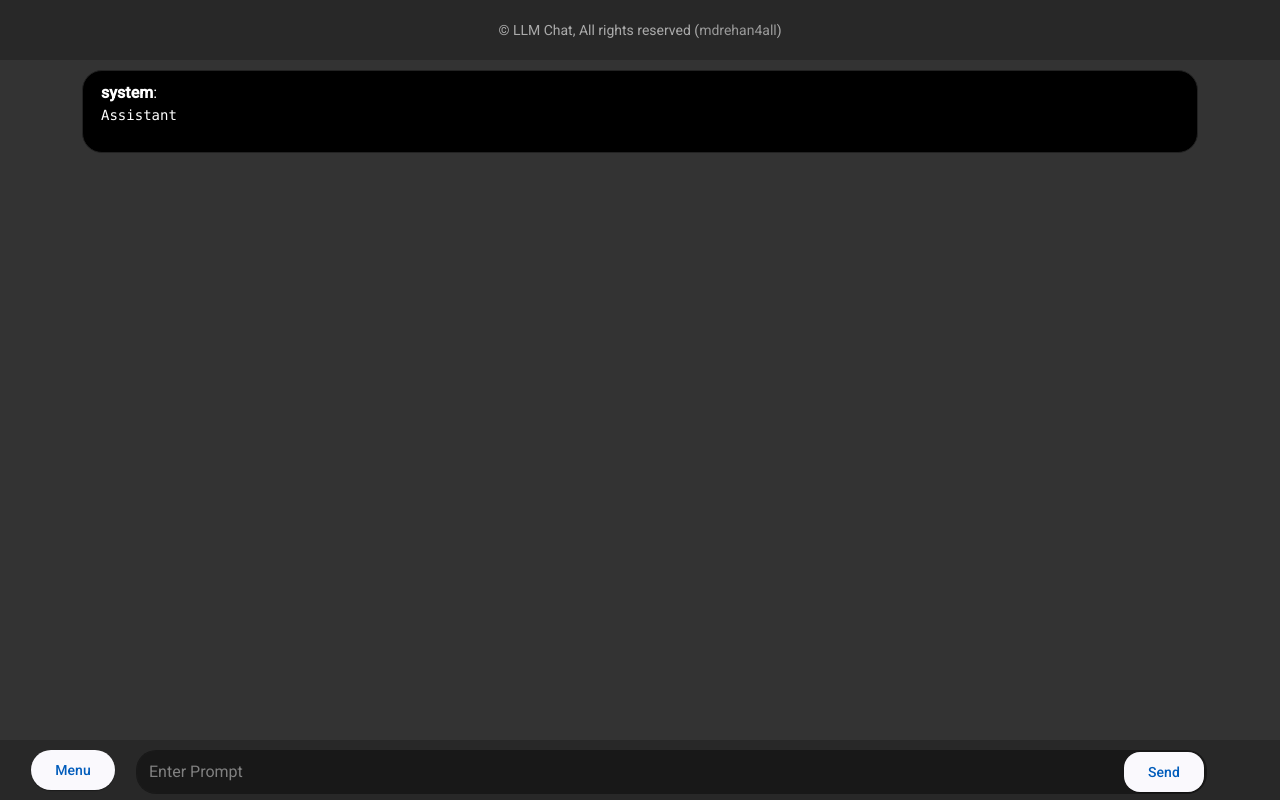
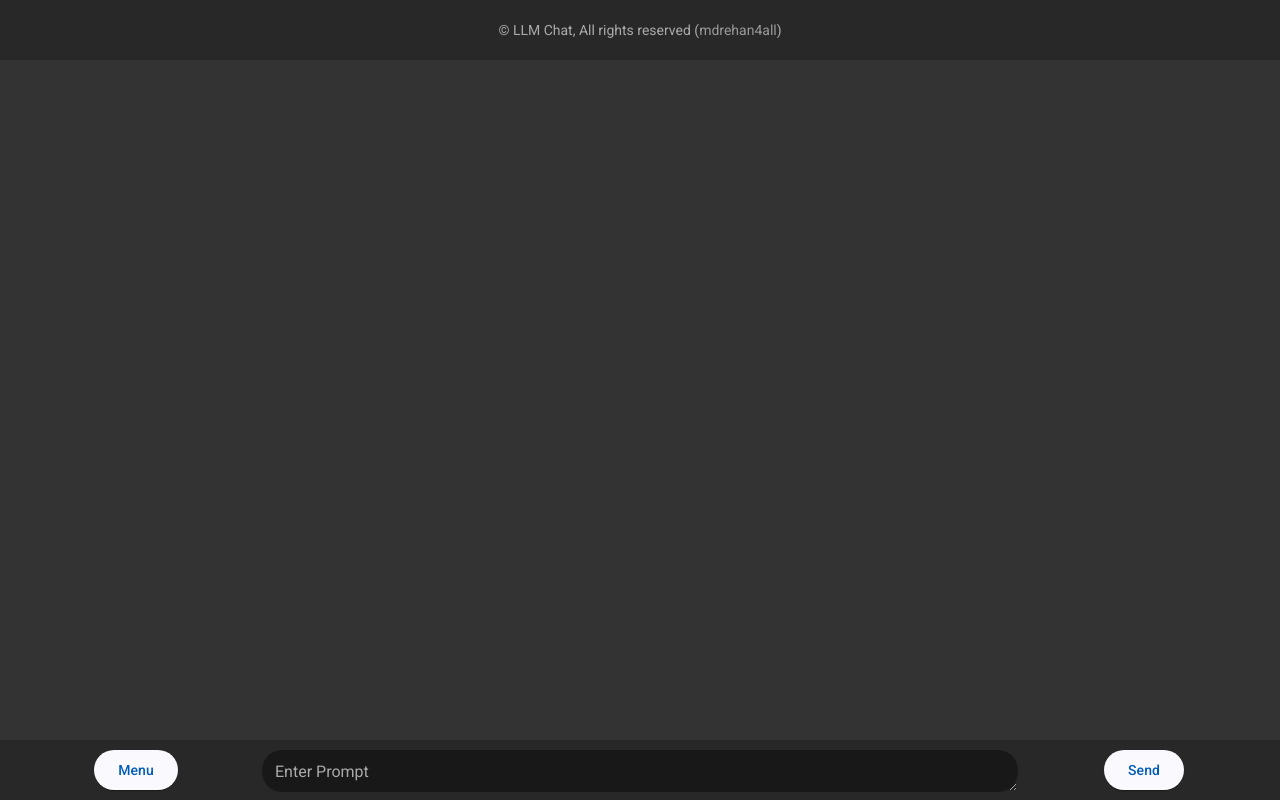
Before and after one commit to mdrehan4all/llm-chatui, an Angular app: page / in a window 1280 px wide. Built offline with nearby package versions, Linux system fonts and the light colour scheme.

Commit message:
ui and system message updated

```diff
--- a/src/app/chatui/chatui.component.html
+++ b/src/app/chatui/chatui.component.html
@@ -2,14 +2,14 @@
     <small style="color:#aaaaaa;margin-top: 10px;">&copy; LLM Chat, All rights reserved (<a style="text-decoration: none;color:#999" href="https://github.com/mdrehan4all">mdrehan4all</a>)</small>
 </div>
 
-<div class="chat-area">
+<div class="chat-area" #chatarea>
     <div class="container">
         <div class="row">
             <div class="col-md-12">
                 <div *ngFor="let d of message; index as i">
-                    <div style="background-color: #000000;border:1px solid #222;color:#ffffff;padding:10px;padding-left:18px;padding-right:18px;border-radius: 20px;display:block;margin-bottom: 5px;">
+                    <div *ngIf="d.role != 'system'" style="background-color: #000000;border:1px solid #222;color:#ffffff;padding:10px;padding-left:18px;padding-right:18px;border-radius: 20px;display:block;margin-bottom: 5px;">
                         <strong>{{ d.role }}</strong>:
-                        <span><pre>{{ d.content }}</pre></span>
+                        <span><p [innerHTML]="d.content"></p></span>
                     </div>
                 </div>
             </div>
@@ -17,9 +17,8 @@
     </div>
 </div>
 <div class="input-area">
-
     <div style="display: flex;flex-wrap: nowrap;">
-        <div style="flex-basis: 10%;">
+        <div style="flex-basis: 20%;">
             <button mat-raised-button color="primary" [matMenuTriggerFor]="menu">Menu</button>
             <mat-menu #menu="matMenu">
                 <button mat-menu-item (click)="resetMessage()">Restart Chat</button>
@@ -30,11 +29,14 @@
             </mat-menu>
         </div>
 
-        <div style="flex-basis: 85%;">
-            <form [formGroup]="form" (submit)="submit()">
-                <input type="text" class="form-control prompt-input" placeholder="Enter Prompt" formControlName="prompt"/>
-                <button mat-raised-button color="primary" class="prompt-send-btn" [disabled]="btnSend != 'Send'">{{ btnSend }}</button>
+        <div style="flex-basis: 60%;">
+            <form [formGroup]="form">
+                <textarea #input style="height: 42px;overflow-y: hidden;" class="form-control prompt-input" placeholder="Enter Prompt" formControlName="prompt"></textarea>
             </form>
+        </div>
+
+        <div style="flex-basis: 20%;">
+            <button mat-raised-button color="primary" class="prompt-send-btn" [disabled]="btnSend != 'Send'" (click)="submit()">{{ btnSend }}</button>
         </div>
     </div>
 </div>
--- a/src/app/chatui/chatui.component.scss
+++ b/src/app/chatui/chatui.component.scss
@@ -30,8 +30,8 @@
     margin:0px auto;
     text-align: center;
     background-color: #00000033;
-    input::placeholder {
-        color: #808080;
+    textarea::placeholder {
+        color: #aaa;
     }
 
     .prompt-input {
@@ -44,11 +44,15 @@
         border-color: #00000066;
     }
     .prompt-send-btn {
-        position: relative;
-        top: -42px;
-        float: right;
-        right: 3px;
-        border-radius: 16px;
+        //position: relative;
+        //top: -42px;
+        //float: right;
+        //right: 3px;
+        //border-radius: 16px;
+        &:disabled {
+            background-color: #999;
+            color: #fff;
+        }
     }
     .prompt-menu-btn {
         position: relative;
--- a/src/app/chatui/chatui.component.ts
+++ b/src/app/chatui/chatui.component.ts
@@ -1,4 +1,4 @@
-import { Component, OnInit } from '@angular/core';
+import { Component, OnInit, ViewChild } from '@angular/core';
 import { DataService } from '../data.service';
 import { FormControl, FormGroup } from '@angular/forms';
 
@@ -8,6 +8,9 @@ import { FormControl, FormGroup } from '@angular/forms';
   styleUrl: './chatui.component.scss'
 })
 export class ChatuiComponent implements OnInit{
+
+  @ViewChild('input') inputbox: any;
+  @ViewChild('chatarea') chatarea: any;
 
   response: any;
 
@@ -55,7 +58,7 @@ export class ChatuiComponent implements OnInit{
     this.message = [];
     this.message.push({
       role: "system",
-      content: "Assistant"
+      content: 'Prompt: "What is your name?" Completion: "Rehan", Prompt: "What is your contact details" Completion: "mdrehan4all@gmail.com"'
     });
 
     this.input = {
@@ -93,10 +96,20 @@ export class ChatuiComponent implements OnInit{
     this.btnSend = 'Fetching...'
     this.dataService.get_result(this.model, input).subscribe((response: any) => {
       this.response = response.result.response;
+      this.response = this.response.replace(/\n/g, "<br/>");
       //console.log(JSON.stringify(response.result.response));
       this.message.push({role: "assistant", content: this.response});
       this.form.patchValue({ prompt: '' }); // reset input
       this.btnSend = 'Send';
+
+      setTimeout(()=>{
+        this.chatarea.nativeElement.scroll({
+          top: this.chatarea.nativeElement.scrollHeight,
+          left: 0,
+          behavior: 'smooth'
+        });
+        this.inputbox.nativeElement.focus();
+      }, 100);
     });
   }
 }
```
